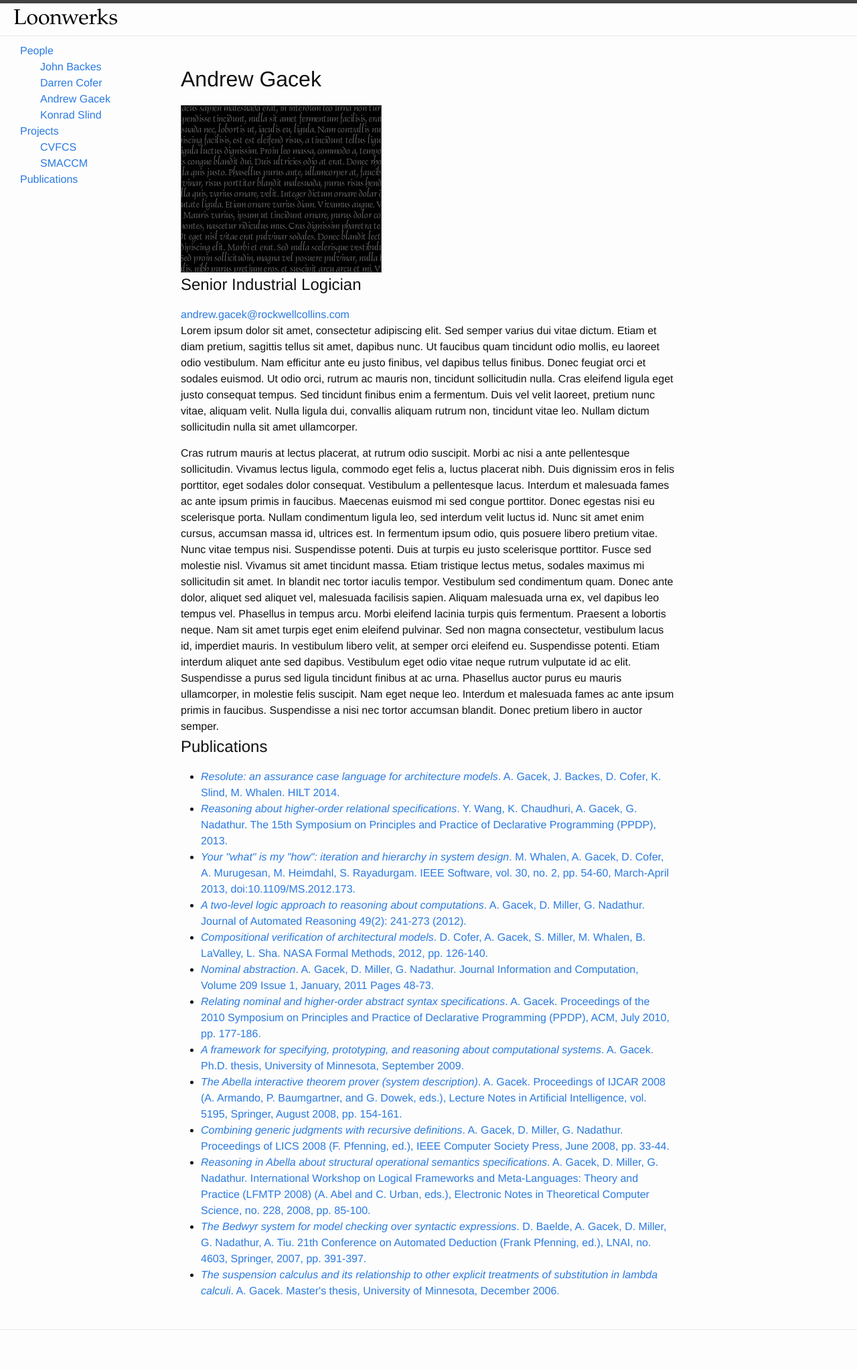
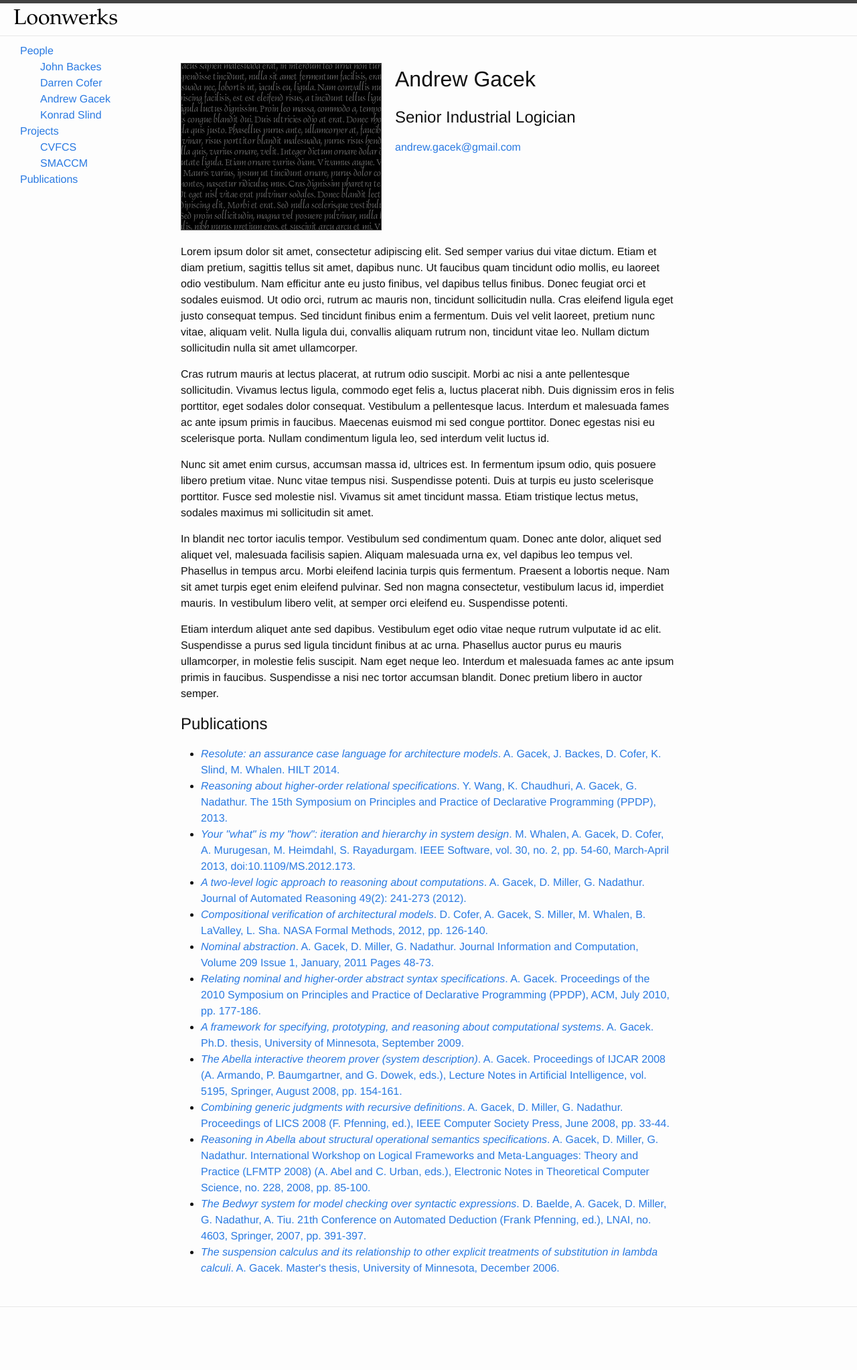
Before and after one commit to loonwerks/loonwerks.github.io, a Jekyll site: the page built from people/andrew-gacek.html, in a window 1280 px wide. Shown: the whole page at 67% size. Built offline with Jekyll 4.4.1, drawn with Linux system fonts in a browser that asks for light colours; Markdown is read by kramdown in place of the engine named in the settings; after the commit the page ends 2012 px from its top, so only the background shows below that.

Commit message:
Better styling for people

```diff
--- a/_layouts/person.html
+++ b/_layouts/person.html
@@ -6,10 +6,12 @@ layout: default
 
 <div class="person">
   <header class="person-header">
-    <h1 class="person-name">{{ page.fullname }}</h1>
-    {% if page.picture %}<img src="{{ page.picture }}"/>{% endif %}
-    <h2 class="person-position">{{ page.position }}</h2>
-    <span class="person-email"><a href="mailto:{{ page.email }}">{{ page.email }}</a></span>
+    {% if page.picture %}<div class="person-picture"><img src="{{ page.picture }}"/></div>{% endif %}
+    <div class="person-data">
+      <h1 class="person-name">{{ page.fullname }}</h1>
+      <h2 class="person-position">{{ page.position }}</h2>
+      <span class="person-email"><a href="mailto:{{ page.email }}">{{ page.email }}</a></span>
+    </div>
   </header>
 
   <article class="person-content">
--- a/_sass/_layout.scss
+++ b/_sass/_layout.scss
@@ -255,8 +255,60 @@
  */
 .sidebar {
     float: left;
+    padding-right: 20px;
 
     ul {
         list-style-type: none;
     }
 }
+
+/**
+ * Person pages
+ */
+.person {
+    display: block;
+}
+
+.person-picture {
+    float: left;
+    margin-bottom: 20px;
+}
+
+.person-content {
+    clear: left;
+}
+
+.person-data {
+    float: left;
+    margin-left: 20px;
+    margin-bottom: 20px;
+}
+
+/**
+ * People index
+ */
+
+.people {
+    .summary {
+        overflow: hidden;
+        margin-bottom: 30px;
+
+        img {
+            float: left;
+            width: 120px;
+        }
+
+        .text {
+            float: left;
+            padding-top: 5px;
+            padding-left: 30px;
+        }
+    }
+}
+
+/**
+ * Publications index
+ */
+
+.publications {
+}
--- a/people/andrew-gacek.html
+++ b/people/andrew-gacek.html
@@ -4,18 +4,60 @@ fullname: Andrew Gacek
 sort: Gacek
 author_key: A. Gacek
 position: Senior Industrial Logician
-email: andrew.gacek@rockwellcollins.com
+email: andrew.gacek@gmail.com
 picture: /images/lorem.gif
 ---
 
 <p>
-Lorem ipsum dolor sit amet, consectetur adipiscing elit. Sed semper varius dui vitae dictum. Etiam et diam pretium, sagittis tellus sit amet, dapibus nunc. Ut faucibus quam tincidunt odio mollis, eu laoreet odio vestibulum. Nam efficitur ante eu justo finibus, vel dapibus tellus finibus. Donec feugiat orci et sodales euismod. Ut odio orci, rutrum ac mauris non, tincidunt sollicitudin nulla. Cras eleifend ligula eget justo consequat tempus. Sed tincidunt finibus enim a fermentum. Duis vel velit laoreet, pretium nunc vitae, aliquam velit. Nulla ligula dui, convallis aliquam rutrum non, tincidunt vitae leo. Nullam dictum sollicitudin nulla sit amet ullamcorper.
+Lorem ipsum dolor sit amet, consectetur adipiscing elit. Sed semper
+varius dui vitae dictum. Etiam et diam pretium, sagittis tellus sit
+amet, dapibus nunc. Ut faucibus quam tincidunt odio mollis, eu laoreet
+odio vestibulum. Nam efficitur ante eu justo finibus, vel dapibus
+tellus finibus. Donec feugiat orci et sodales euismod. Ut odio orci,
+rutrum ac mauris non, tincidunt sollicitudin nulla. Cras eleifend
+ligula eget justo consequat tempus. Sed tincidunt finibus enim a
+fermentum. Duis vel velit laoreet, pretium nunc vitae, aliquam velit.
+Nulla ligula dui, convallis aliquam rutrum non, tincidunt vitae leo.
+Nullam dictum sollicitudin nulla sit amet ullamcorper.
 </p>
 
-Cras rutrum mauris at lectus placerat, at rutrum odio suscipit. Morbi ac nisi a ante pellentesque sollicitudin. Vivamus lectus ligula, commodo eget felis a, luctus placerat nibh. Duis dignissim eros in felis porttitor, eget sodales dolor consequat. Vestibulum a pellentesque lacus. Interdum et malesuada fames ac ante ipsum primis in faucibus. Maecenas euismod mi sed congue porttitor. Donec egestas nisi eu scelerisque porta. Nullam condimentum ligula leo, sed interdum velit luctus id.
+<p>
+Cras rutrum mauris at lectus placerat, at rutrum odio suscipit. Morbi
+ac nisi a ante pellentesque sollicitudin. Vivamus lectus ligula,
+commodo eget felis a, luctus placerat nibh. Duis dignissim eros in
+felis porttitor, eget sodales dolor consequat. Vestibulum a
+pellentesque lacus. Interdum et malesuada fames ac ante ipsum primis
+in faucibus. Maecenas euismod mi sed congue porttitor. Donec egestas
+nisi eu scelerisque porta. Nullam condimentum ligula leo, sed interdum
+velit luctus id.
+</p>
 
-Nunc sit amet enim cursus, accumsan massa id, ultrices est. In fermentum ipsum odio, quis posuere libero pretium vitae. Nunc vitae tempus nisi. Suspendisse potenti. Duis at turpis eu justo scelerisque porttitor. Fusce sed molestie nisl. Vivamus sit amet tincidunt massa. Etiam tristique lectus metus, sodales maximus mi sollicitudin sit amet.
+<p>
+Nunc sit amet enim cursus, accumsan massa id, ultrices est. In
+fermentum ipsum odio, quis posuere libero pretium vitae. Nunc vitae
+tempus nisi. Suspendisse potenti. Duis at turpis eu justo scelerisque
+porttitor. Fusce sed molestie nisl. Vivamus sit amet tincidunt massa.
+Etiam tristique lectus metus, sodales maximus mi sollicitudin sit
+amet.
+</p>
 
-In blandit nec tortor iaculis tempor. Vestibulum sed condimentum quam. Donec ante dolor, aliquet sed aliquet vel, malesuada facilisis sapien. Aliquam malesuada urna ex, vel dapibus leo tempus vel. Phasellus in tempus arcu. Morbi eleifend lacinia turpis quis fermentum. Praesent a lobortis neque. Nam sit amet turpis eget enim eleifend pulvinar. Sed non magna consectetur, vestibulum lacus id, imperdiet mauris. In vestibulum libero velit, at semper orci eleifend eu. Suspendisse potenti.
+<p>
+In blandit nec tortor iaculis tempor. Vestibulum sed condimentum quam.
+Donec ante dolor, aliquet sed aliquet vel, malesuada facilisis sapien.
+Aliquam malesuada urna ex, vel dapibus leo tempus vel. Phasellus in
+tempus arcu. Morbi eleifend lacinia turpis quis fermentum. Praesent a
+lobortis neque. Nam sit amet turpis eget enim eleifend pulvinar. Sed
+non magna consectetur, vestibulum lacus id, imperdiet mauris. In
+vestibulum libero velit, at semper orci eleifend eu. Suspendisse
+potenti.
+</p>
 
-Etiam interdum aliquet ante sed dapibus. Vestibulum eget odio vitae neque rutrum vulputate id ac elit. Suspendisse a purus sed ligula tincidunt finibus at ac urna. Phasellus auctor purus eu mauris ullamcorper, in molestie felis suscipit. Nam eget neque leo. Interdum et malesuada fames ac ante ipsum primis in faucibus. Suspendisse a nisi nec tortor accumsan blandit. Donec pretium libero in auctor semper.
+<p>
+Etiam interdum aliquet ante sed dapibus. Vestibulum eget odio vitae
+neque rutrum vulputate id ac elit. Suspendisse a purus sed ligula
+tincidunt finibus at ac urna. Phasellus auctor purus eu mauris
+ullamcorper, in molestie felis suscipit. Nam eget neque leo. Interdum
+et malesuada fames ac ante ipsum primis in faucibus. Suspendisse a
+nisi nec tortor accumsan blandit. Donec pretium libero in auctor
+semper.
+</p>
```
Also changed, not shown: people/index.html (+10 -6 lines).
